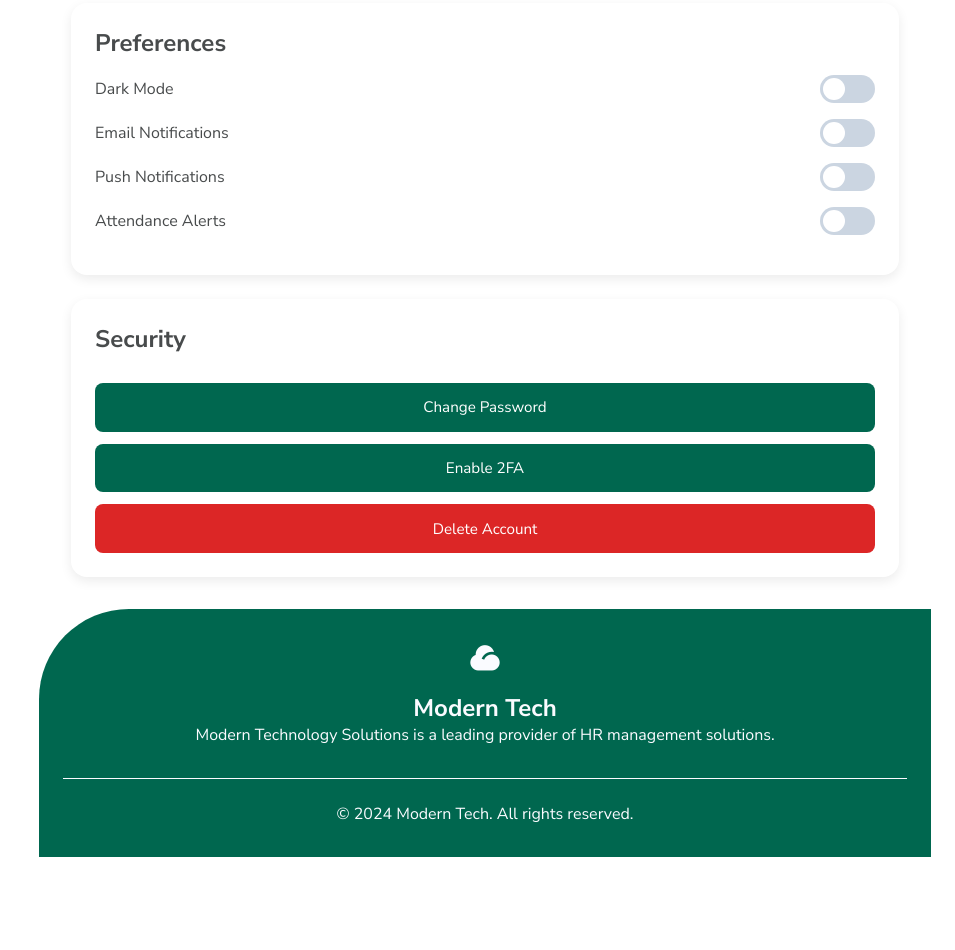
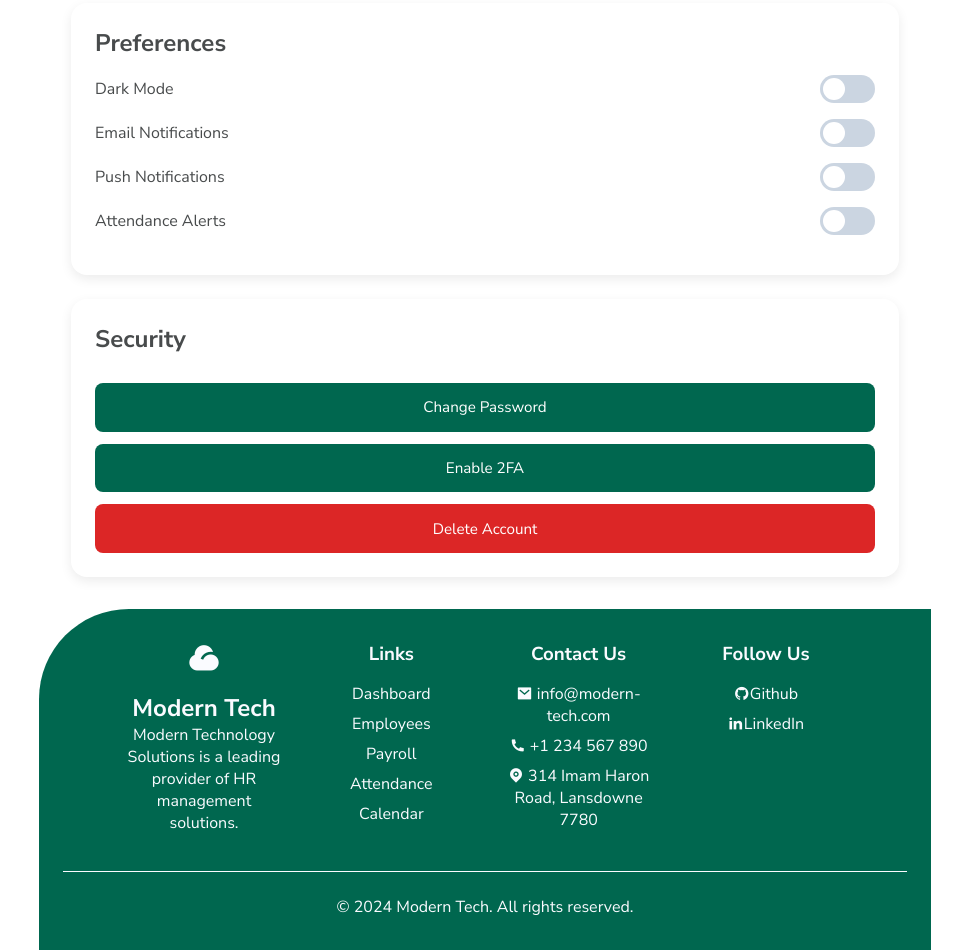
Before and after one commit to Zandakumsha/Modern_Tech_2, a website: page public/settings.html in a window 1280 px wide. Shown: the part 1470-2420 px from the top of the page, without its empty margins (325-1280 px from the left). Before the commit the page ends 2327 px from the top, so only its background shows below. Drawn offline with nearby package versions, Linux system fonts and the light colour scheme.

Commit message:
Standardize settings footer with dashboard footer

```diff
--- a/public/settings.html
+++ b/public/settings.html
@@ -9,5 +9,6 @@
 <div class="settings__card"><h2>Company Details</h2><div class="settings__field"><label>Company Name</label><input id="company_name" /></div><div class="settings__field"><label>Industry</label><input id="company_industry" /></div><div class="settings__field"><label>Company Email</label><input type="email" id="company_email" /></div><div class="settings__field"><label>Phone Number</label><input id="company_phone" /></div><button id="saveCompanyBtn" class="settings__btn">Save Company Details</button></div>
 <div class="settings__card"><h2>Preferences</h2><div class="settings__toggle"><span>Dark Mode</span><label class="switch"><input type="checkbox" id="darkModeToggle" /><span class="slider"></span></label></div><div class="settings__toggle"><span>Email Notifications</span><label class="switch"><input type="checkbox" id="emailNotifications" /><span class="slider"></span></label></div><div class="settings__toggle"><span>Push Notifications</span><label class="switch"><input type="checkbox" id="pushNotifications" /><span class="slider"></span></label></div><div class="settings__toggle"><span>Attendance Alerts</span><label class="switch"><input type="checkbox" id="attendanceAlerts" /><span class="slider"></span></label></div></div>
 <div class="settings__card"><h2>Security</h2><button class="settings__btn" type="button">Change Password</button><button class="settings__btn" type="button">Enable 2FA</button><button class="settings__btn settings__btn-danger" type="button">Delete Account</button></div>
-</div></section><footer><div class="footer_container"><div class="footer_content"><i class="ri-cloud-fill"></i><h2>Modern Tech</h2><p>Modern Technology Solutions is a leading provider of HR management solutions.</p></div></div><hr /><p class="footer_copy">&copy; 2024 Modern Tech. All rights reserved.</p></footer></main>
+</div></section><footer>
+<div class="footer_container"><div class="footer_content"><i class="ri-cloud-fill"></i><h2>Modern Tech</h2><p>Modern Technology Solutions is a leading provider of HR management solutions.</p></div><div class="footer-col"><h3>Links</h3><ul><li><a href="index.html">Dashboard</a></li><li><a href="data.html">Employees</a></li><li><a href="payroll.html">Payroll</a></li><li><a href="attendance.html">Attendance</a></li><li><a href="calendar.html">Calendar</a></li></ul></div><div class="footer-col"><h3>Contact Us</h3><ul><li><i class="ri-mail-fill"></i> info@modern-tech.com</li><li><i class="ri-phone-fill"></i> +1 234 567 890</li><li><i class="ri-map-pin-fill"></i> 314 Imam Haron Road, Lansdowne 7780</li></ul></div><div class="footer-col"><h3>Follow Us</h3><ul><li><i class="ri-github-fill"></i><a href="#">Github</a></li><li><i class="ri-linkedin-fill"></i><a href="#">LinkedIn</a></li></ul></div></div><hr /><p class="footer_copy">&copy; 2024 Modern Tech. All rights reserved.</p></footer></main>
 <script src="js/core.js"></script><script src="js/settings.js"></script></body></html>
```
